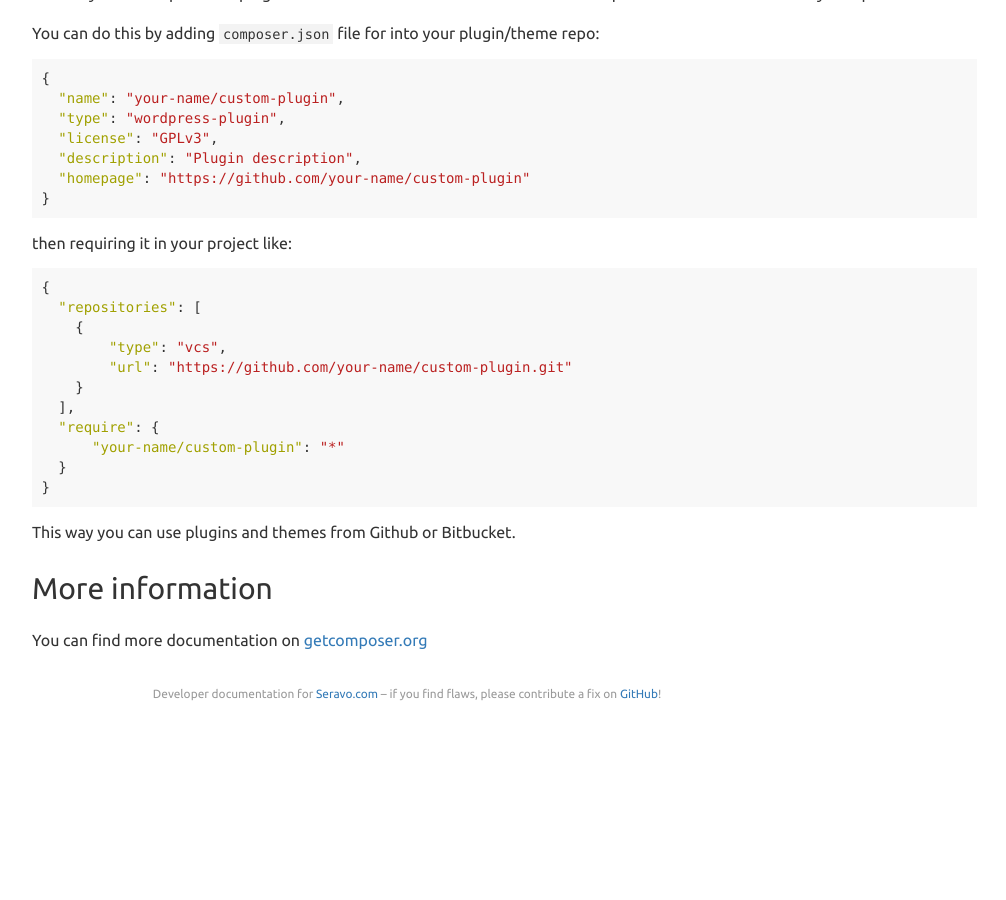
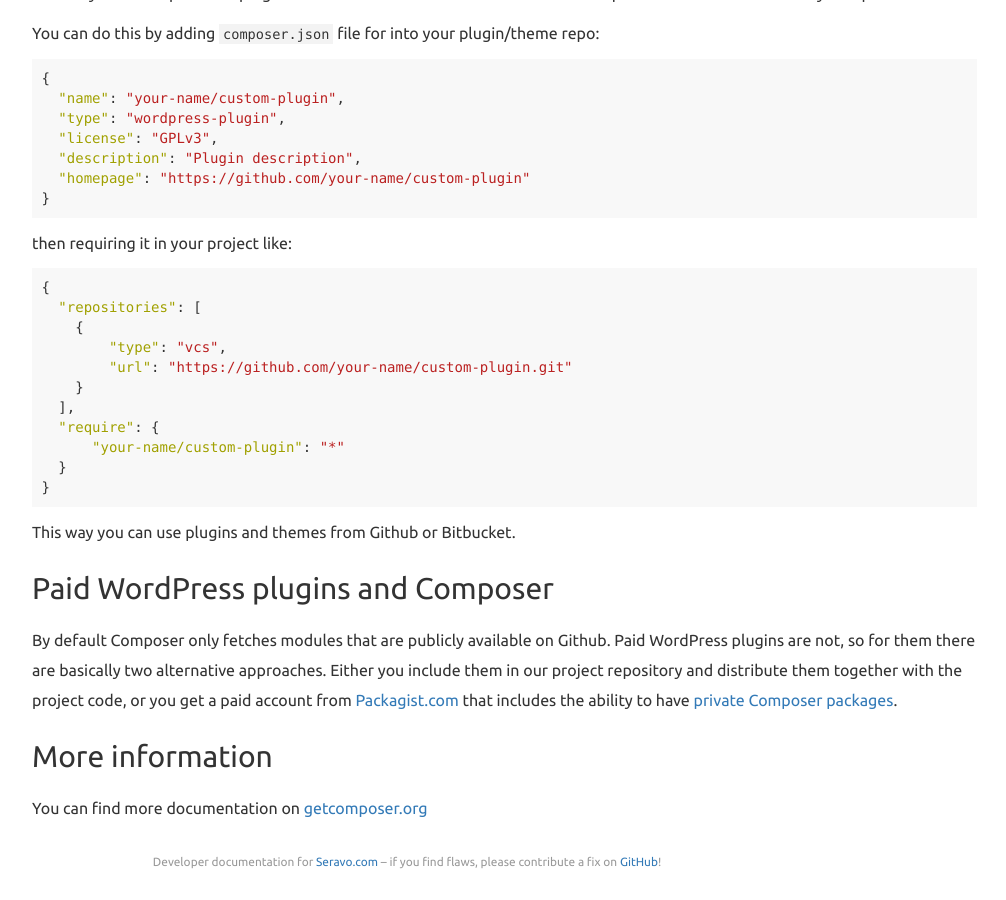
Before and after one commit to Seravo/docs, a Jekyll site: the page built from _posts/2015-10-11-composer.md, in a window 1280 px wide and 900 px high, scrolled down 2613 px. Shown: the whole window, without its empty margins (233-1239 px from the left). Built offline with Jekyll 4.4.1, drawn with Linux system fonts in a browser that asks for light colours; nearby versions of some CDN libraries; before the commit the page ends 3345 px from its top, so only the background shows below that.

Commit message:
Add information about private Composer packages

```diff
--- a/_posts/2015-10-11-composer.md
+++ b/_posts/2015-10-11-composer.md
@@ -130,5 +130,10 @@ then requiring it in your project like:
 
 This way you can use plugins and themes from Github or Bitbucket.
 
+## Paid WordPress plugins and Composer
+
+By default Composer only fetches modules that are publicly available on Github. Paid WordPress plugins are not, so for them there are basically two alternative approaches. Either you include them in our project repository and distribute them together with the project code, or you get a paid account from [Packagist.com](https://packagist.com/) that includes the ability to have [private Composer packages](https://packagist.com/features/private-vcs-packages).
+
 ## More information
+
 You can find more documentation on [getcomposer.org](https://getcomposer.org/)
```
